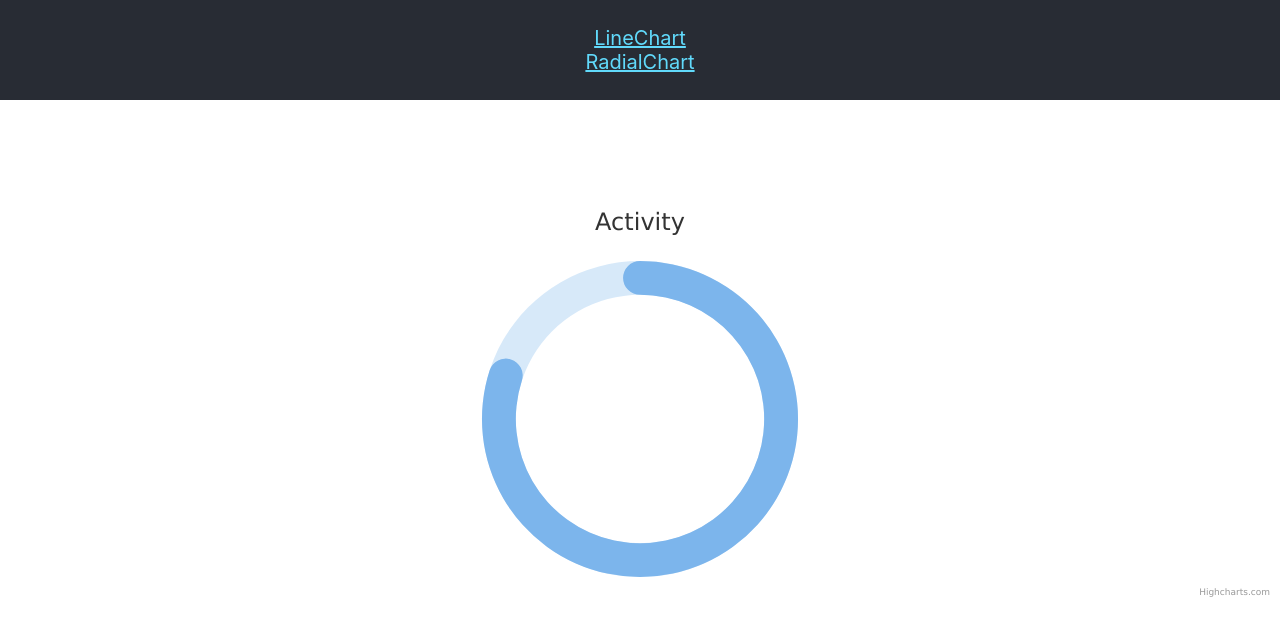
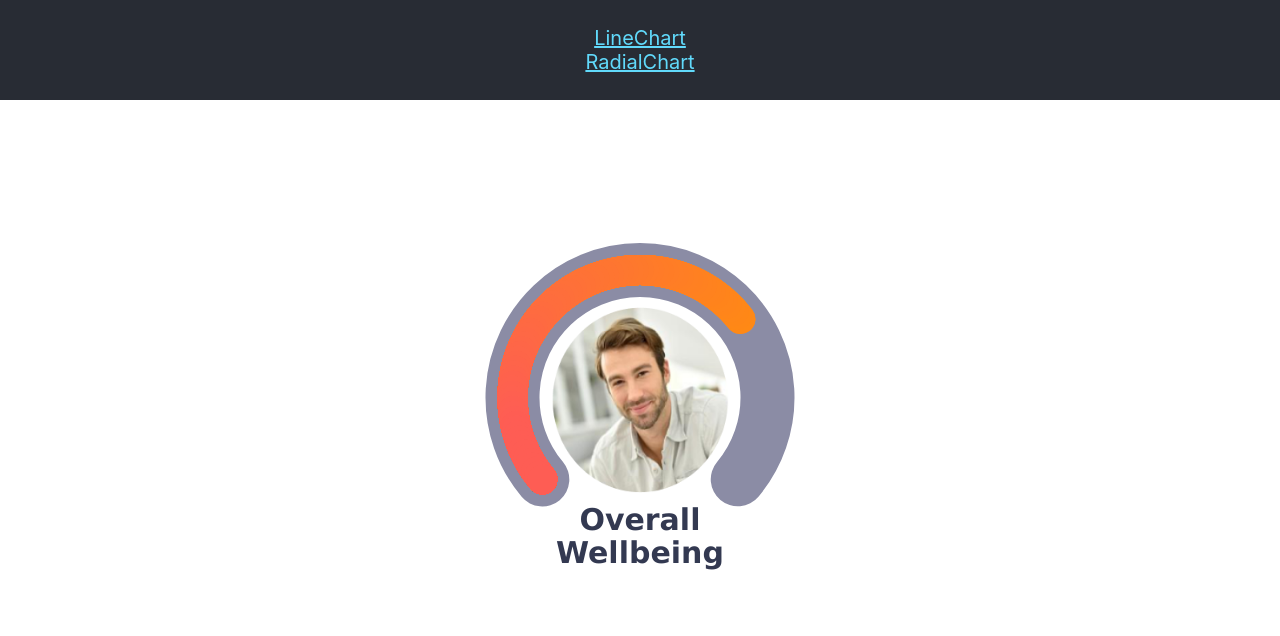
Before and after one commit to newcometlab/ryan-charts, a React (Create React App) app: page /radialchart in a window 1280 px wide. Shown: the top 636 px of the page. Built offline with nearby package versions, Linux system fonts and the light colour scheme.

Commit message:
Finished gauge chart

```diff
--- a/src/RadialChart.js
+++ b/src/RadialChart.js
@@ -13,82 +13,105 @@ class RadialChart extends Component {
     this.chartOptions = {
         chart: {
             type: 'solidgauge',
+            plotBackgroundImage: '../images/man.png'
           },
-
-        title: {
-            text: 'Activity',
-            style: {
-                fontSize: '24px'
+          title: null,
+          pane: {
+            size: '80%',
+            center: ["50%", "50%"],
+            startAngle: -130,
+            endAngle: 130,
+            background: {
+              borderWidth: 54,
+              backgroundColor: '#8b8ca5',
+              shape: 'arc',
+              borderColor: '#8b8ca5',
+              outerRadius: '85%',
+              innerRadius: '85%'
             }
           },
-
-        tooltip: {
-            borderWidth: 0,
-            backgroundColor: 'none',
-            shadow: false,
-            style: {
-                fontSize: '16px'
-            },
-            valueSuffix: '%',
-            pointFormat: '{series.name}<br><span style="font-size:2em; color: {point.color}; font-weight: bold">{point.y}</span>',
-            positioner: function (labelWidth) {
-                return {
-                    x: (this.chart.chartWidth - labelWidth) / 2,
-                    y: (this.chart.plotHeight / 2) + 15
-                };
-            }
-        },
-
-        pane: {
-            startAngle: 0,
-            endAngle: 360,
-            background: [{ // Track for Move
-                outerRadius: '112%',
-                innerRadius: '88%',
-                backgroundColor: Highcharts.color(Highcharts.getOptions().colors[0])
-                    .setOpacity(0.3)
-                    .get(),
-                borderWidth: 0
-            }]
-        },
-
           yAxis: {
             min: 0,
             max: 100,
             lineWidth: 0,
-            tickPositions: []
+            tickPositions: [],
+            stops: [
+              [0.1, '#fe5d54'],
+              [0.9, '#ff9700']
+            ],
           },
-
+          tooltip: {
+            enabled: false
+          },
           plotOptions: {
             solidgauge: {
+              borderWidth: 0,
+              radius: '95%',
+              innerRadius: '75%',
+              linecap: 'round',
+              rounded: true,
               dataLabels: {
-                    enabled: false
-                },
-                linecap: 'round',
-                stickyTracking: false,
-                rounded: true
+                y: 100,
+                borderWidth: 0,
+                useHTML: true
+              }
             }
           },
+          credits: {
+              enabled:false
+          },
+          series: [{
+            name: 'overall wellbeing',
+            data: [70],
+            dataLabels: {
+              format: '<div style="text-align:center;font-size:30px;color:#333951;line-height: 1.1;"><div style="text-align:center;">Overall</div style="text-align:center;"><div>Wellbeing</div></div>'
+            }
+          }]
+    }
 
-        series: [{
-            name: 'Move',
+    this.chartCallback = (chart) => {
+        var y = chart.series[0].data[0].y;
+        for (var i = y; i >= 0; i = i - (y / 80)) {
+          chart.addSeries({
             data: [{
-                color: Highcharts.getOptions().colors[0],
-                radius: '112%',
-                innerRadius: '88%',
-                y: 80
-            }]
-        }]
+              y: i,
+            }],
+            stickyTracking: false,
+            enableMouseTracking: false
+          }, false)
+        }
+        chart.redraw();
+        Highcharts.each(chart.series, function(s) {
+          s.update({
+            borderColor: s.data[0].color
+          }, false);
+        });
+        chart.redraw();
       }
 
   }
 
+    componentDidMount() {
+        console.log(document);
+        let svg = document.getElementsByTagName('svg');
+        if (svg.length > 0) {
+          let path = svg[0].getElementsByTagName('path');
+          if (path.length > 1) {
+            path[0].setAttributeNS(null, 'stroke-linejoin', 'round');
+          }
+        }
+    }
+
   render() {
     return (
+        <div
+        style={{width:"400px", height:"400px", margin: "0 auto"}}>
             <HighchartsReact
               highcharts={Highcharts}
               options={this.chartOptions}
+              callback={this.chartCallback}
             />
+        </div>
     );
   }
 }
```
Also changed, not shown: public/images/ico-instagram.png (deleted), public/images/man.png (added). Lines whose indentation alone changed are shown as unchanged.
